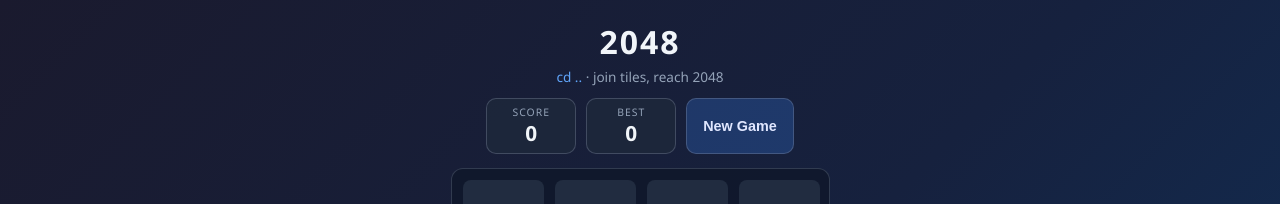
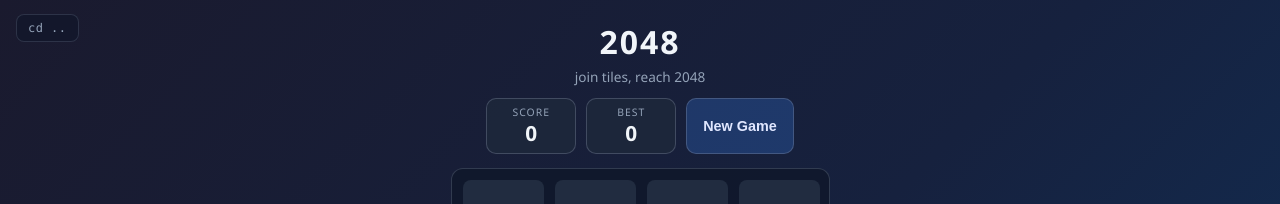
Before and after one commit to harshatba/tbash.github.io, a Jekyll site: the page tools/2048.html, which Jekyll copies as it is, in a window 1280 px wide. Shown: the top 204 px of the page. Built offline with Jekyll 4.4.1, drawn with Linux system fonts in a browser that asks for light colours.

Commit message:
Add consistent "cd .." back navigation to all games and utilities
Match the fixed top-left terminal-style "cd .." home link from the LLM
visual course across every tool page:

- sudoku, retirement-calculator: add the back link (previously had none)
- wordscapes, 2048, chain-reaction: promote the inline subtitle "cd .."
  to the same fixed top-left button and drop the now-redundant inline link
- home-equity-builder: add a light-theme variant of the button that
  overlays the React app

Colors are adapted per page theme (blue accent on the dark game/utility
pages, slate/blue on the light dashboard) while keeping identical
placement, sizing, and monospace styling.

Co-Authored-By: Claude Opus 4.8 <noreply@anthropic.com>
Claude-Session: https://claude.ai/code/session_012G2ZwRw8SWzQLXXFTc6yxD

```diff
--- a/tools/2048.html
+++ b/tools/2048.html
@@ -171,12 +171,15 @@
             color: #94a3b8;
             text-align: center;
         }
+    .home-link{position:fixed;top:14px;left:16px;z-index:1000;font-family:ui-monospace,SFMono-Regular,Menlo,Consolas,monospace;font-size:12px;letter-spacing:.04em;color:#94a3b8;background:rgba(15,23,42,.6);border:1px solid rgba(148,163,184,.2);border-radius:8px;padding:6px 11px;text-decoration:none;backdrop-filter:blur(6px);-webkit-backdrop-filter:blur(6px);transition:color .2s,border-color .2s}
+    .home-link:hover{color:#60a5fa;border-color:rgba(96,165,250,.5)}
     </style>
 </head>
 <body>
+    <a class="home-link" href="/">cd ..</a>
     <header>
         <h1>2048</h1>
-        <div class="subtitle"><a href="/">cd ..</a> · join tiles, reach 2048</div>
+        <div class="subtitle">join tiles, reach 2048</div>
     </header>
 
     <div class="hud">
--- a/tools/chain-reaction.html
+++ b/tools/chain-reaction.html
@@ -215,12 +215,15 @@
             text-align: center;
             line-height: 1.5;
         }
+    .home-link{position:fixed;top:14px;left:16px;z-index:1000;font-family:ui-monospace,SFMono-Regular,Menlo,Consolas,monospace;font-size:12px;letter-spacing:.04em;color:#94a3b8;background:rgba(15,23,42,.6);border:1px solid rgba(148,163,184,.2);border-radius:8px;padding:6px 11px;text-decoration:none;backdrop-filter:blur(6px);-webkit-backdrop-filter:blur(6px);transition:color .2s,border-color .2s}
+    .home-link:hover{color:#60a5fa;border-color:rgba(96,165,250,.5)}
     </style>
 </head>
 <body>
+    <a class="home-link" href="/">cd ..</a>
     <header>
         <h1>CHAIN REACTION</h1>
-        <div class="subtitle"><a href="/">cd ..</a> · 2 players · explode to conquer</div>
+        <div class="subtitle">2 players · explode to conquer</div>
     </header>
 
     <div class="hud">
--- a/tools/retirement-calculator.html
+++ b/tools/retirement-calculator.html
@@ -277,9 +277,12 @@
             margin-left: 10px;
         }
 
+    .home-link{position:fixed;top:14px;left:16px;z-index:1000;font-family:ui-monospace,SFMono-Regular,Menlo,Consolas,monospace;font-size:12px;letter-spacing:.04em;color:#94a3b8;background:rgba(15,23,42,.6);border:1px solid rgba(148,163,184,.2);border-radius:8px;padding:6px 11px;text-decoration:none;backdrop-filter:blur(6px);-webkit-backdrop-filter:blur(6px);transition:color .2s,border-color .2s}
+    .home-link:hover{color:#60a5fa;border-color:rgba(96,165,250,.5)}
     </style>
 </head>
 <body>
+    <a class="home-link" href="/">cd ..</a>
     <div class="container">
         <h1 class="full-width">💰 Retirement & Investment Calculator</h1>
 
--- a/tools/sudoku.html
+++ b/tools/sudoku.html
@@ -295,9 +295,13 @@
             .action-btn { padding: 6px 12px; font-size: 0.78rem; }
             .numpad button { padding: 10px 0; font-size: 1rem; }
         }
+    .home-link{position:fixed;top:14px;left:16px;z-index:1000;font-family:ui-monospace,SFMono-Regular,Menlo,Consolas,monospace;font-size:12px;letter-spacing:.04em;color:#94a3b8;background:rgba(15,23,42,.6);border:1px solid rgba(148,163,184,.2);border-radius:8px;padding:6px 11px;text-decoration:none;backdrop-filter:blur(6px);-webkit-backdrop-filter:blur(6px);transition:color .2s,border-color .2s}
+    .home-link:hover{color:#60a5fa;border-color:rgba(96,165,250,.5)}
     </style>
 </head>
 <body>
+
+<a class="home-link" href="/">cd ..</a>
 
 <header>
     <h1>Sudoku</h1>
--- a/tools/wordscapes.html
+++ b/tools/wordscapes.html
@@ -270,12 +270,15 @@
             .wheel-wrap { width: 210px; height: 210px; }
             .wheel-letter { width: 46px; height: 46px; font-size: 1.3rem; }
         }
+    .home-link{position:fixed;top:14px;left:16px;z-index:1000;font-family:ui-monospace,SFMono-Regular,Menlo,Consolas,monospace;font-size:12px;letter-spacing:.04em;color:#94a3b8;background:rgba(15,23,42,.6);border:1px solid rgba(148,163,184,.2);border-radius:8px;padding:6px 11px;text-decoration:none;backdrop-filter:blur(6px);-webkit-backdrop-filter:blur(6px);transition:color .2s,border-color .2s}
+    .home-link:hover{color:#60a5fa;border-color:rgba(96,165,250,.5)}
     </style>
 </head>
 <body>
+    <a class="home-link" href="/">cd ..</a>
     <header>
         <h1>WORDSCAPES</h1>
-        <div class="subtitle"><a href="/">cd ..</a> · swipe letters to build words</div>
+        <div class="subtitle">swipe letters to build words</div>
     </header>
 
     <div class="top-bar">
```
Also changed, not shown: tools/home-equity-builder.html (+2 -1 lines).
